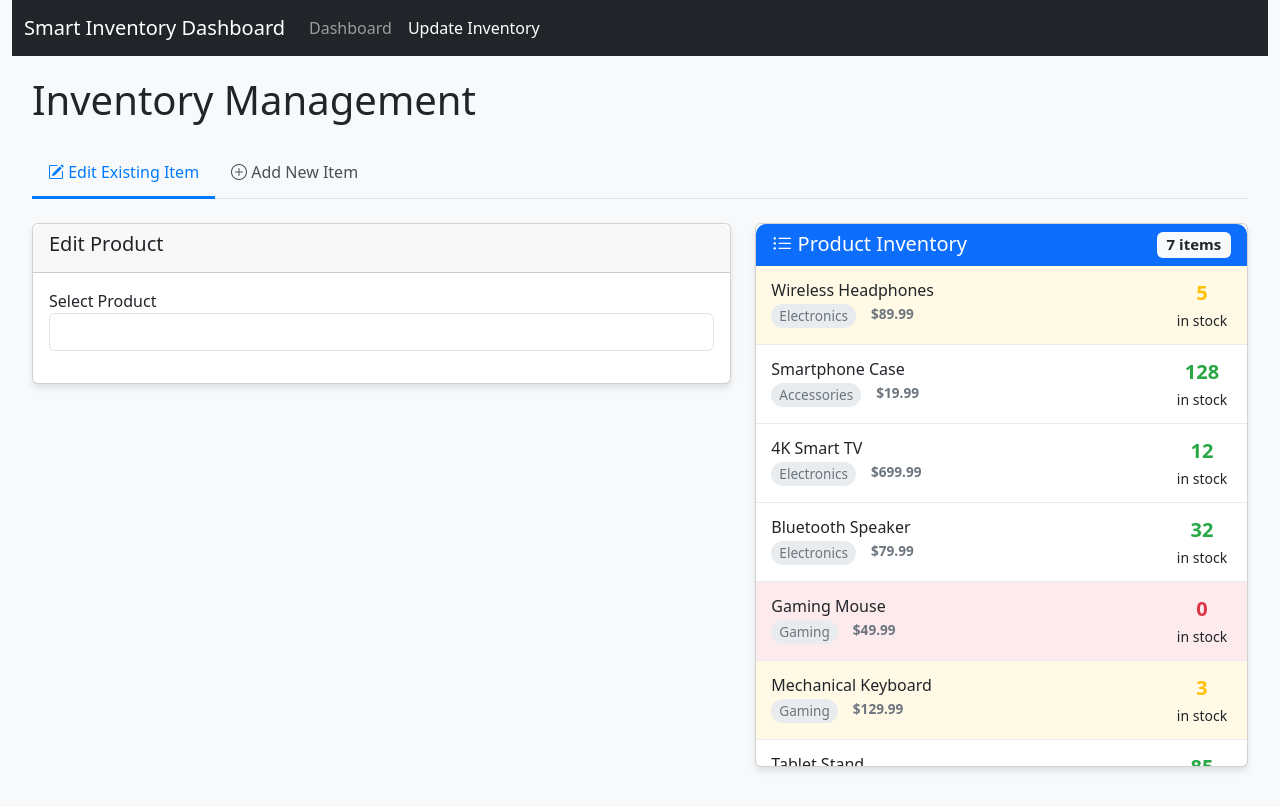
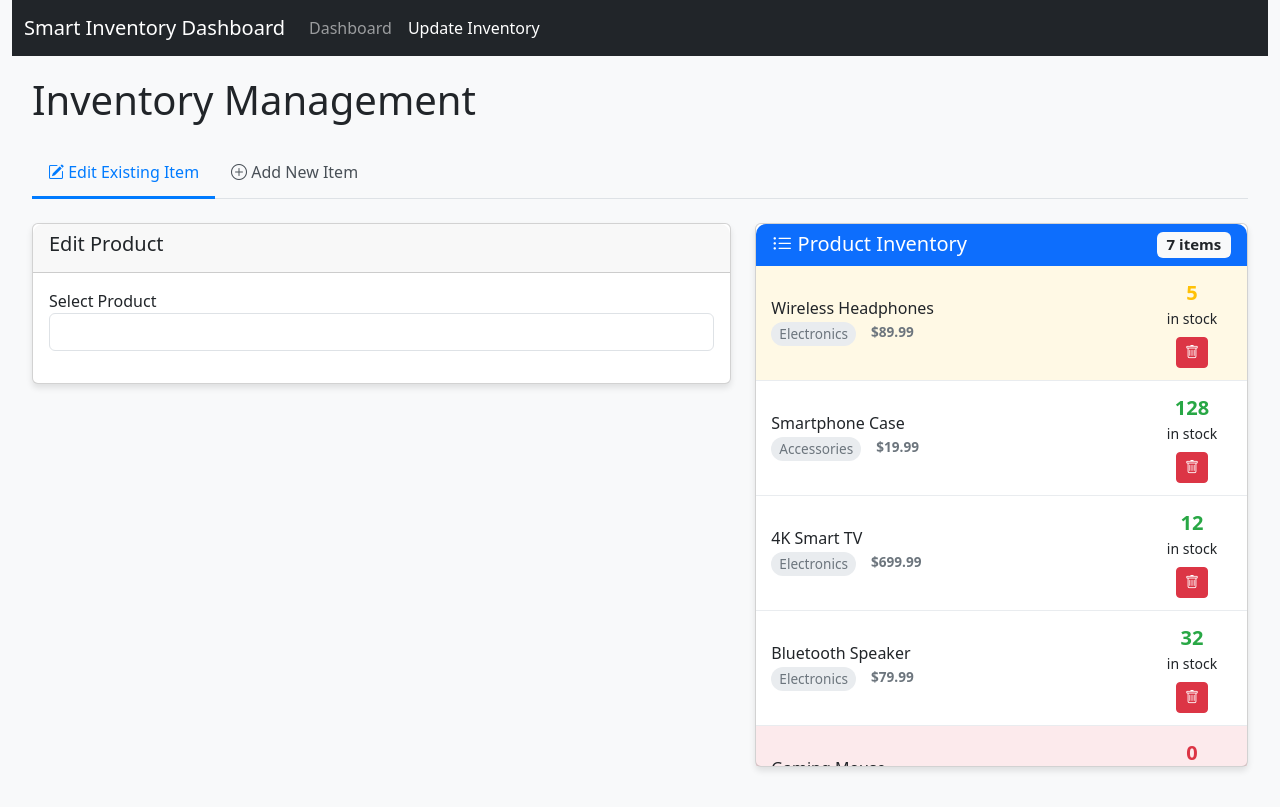
Before and after one commit to aisyahmawaddah/peganggang_webtech, a Vue app: page / in a window 1280 px wide. Both pictures are taken after a click on the link "Update Inventory". Built offline with nearby package versions, Linux system fonts and the light colour scheme.

Commit message:
Update for delete inventory

```diff
--- a/src/App.vue
+++ b/src/App.vue
@@ -21,7 +21,7 @@
       </div>
     </nav>
 
-    <main class="content">
+    <!-- <main class="content">
       <dashboard-page v-if="currentPage === 'dashboard'"
                      :products="products"
                      :sales="salesHistory"
@@ -29,6 +29,19 @@
       <update-page v-if="currentPage === 'update'"
                   :products="products"
                   @update-product="updateProduct"></update-page>
+    </main> -->
+    <main class="content">
+      <dashboard-page
+        v-if="currentPage === 'dashboard'"
+        :products="products"
+        :sales="salesHistory"
+        :updates="inventoryUpdates" />
+
+      <update-page
+        v-if="currentPage === 'update'"
+        :products="products"
+        @update-product="updateProduct"
+        @delete-product="deleteProduct" />
     </main>
   </div>
 </template>
@@ -92,8 +105,16 @@ export default {
 
   // Show success message
   alert('Inventory updated successfully!');
+},
+
+deleteProduct(productToDelete) {
+    const index = this.products.findIndex(p => p.id === productToDelete.id);
+    if (index !== -1) {
+      this.products.splice(index, 1);
+      alert(`"${productToDelete.name}" has been deleted.`);
+    }
+  }
 }
-  }
 };
 </script>
 
--- a/src/components/UpdatePage.vue
+++ b/src/components/UpdatePage.vue
@@ -56,12 +56,18 @@
                     <span class="price">${{ product.price.toFixed(2) }}</span>
                   </div>
                 </div>
-                <div class="item-stock">
-                  <div class="stock-count" :class="getStockClass(product)">
-                    {{ product.stock }}
-                  </div>
-                  <small>in stock</small>
+                <div class="item-stock text-center">
+                <div class="stock-count" :class="getStockClass(product)">
+                  {{ product.stock }}
                 </div>
+                <small class="d-block mb-2">in stock</small>
+
+                <!-- Delete Button -->
+                <button @click="deleteProduct(product)" class="btn btn-danger btn-sm">
+                  <i class="bi bi-trash"></i>
+                </button>
+              </div>
+
               </div>
             </div>
           </div>
@@ -85,7 +91,7 @@ export default {
   },
   data() {
     return {
-      mode: 'edit', // 'edit' or 'add'
+      mode: 'edit',
       selectedProduct: null
     };
   },
@@ -94,29 +100,26 @@ export default {
       this.$emit('update-product', product);
     },
     addProduct(product) {
-      // Generate a new unique ID (highest ID + 1)
       const maxId = Math.max(...this.products.map(p => p.id), 0);
       const newProduct = {
         ...product,
         id: maxId + 1
       };
-
-      // Emit event to parent component
       this.$emit('update-product', newProduct);
-
-      // Switch back to edit mode after adding
       this.mode = 'edit';
-
-      // Show success message
       alert(`Product "${newProduct.name}" added successfully!`);
     },
+    deleteProduct(product) {
+      const confirmDelete = confirm(`Are you sure you want to delete "${product.name}"?`);
+      if (confirmDelete) {
+        this.$emit('delete-product', product);
+      }
+    },
     getCategories() {
-      // Get unique categories from products or use mockData
       if (this.products && this.products.length > 0) {
         const uniqueCategories = [...new Set(this.products.map(p => p.category))];
         return uniqueCategories.sort();
       } else {
-        // Fallback to common categories
         return ["Electronics", "Accessories", "Gaming"];
       }
     },
@@ -187,7 +190,7 @@ export default {
 
 .item-stock {
   text-align: center;
-  min-width: 60px;
+  min-width: 80px;
 }
 
 .stock-count {
```
